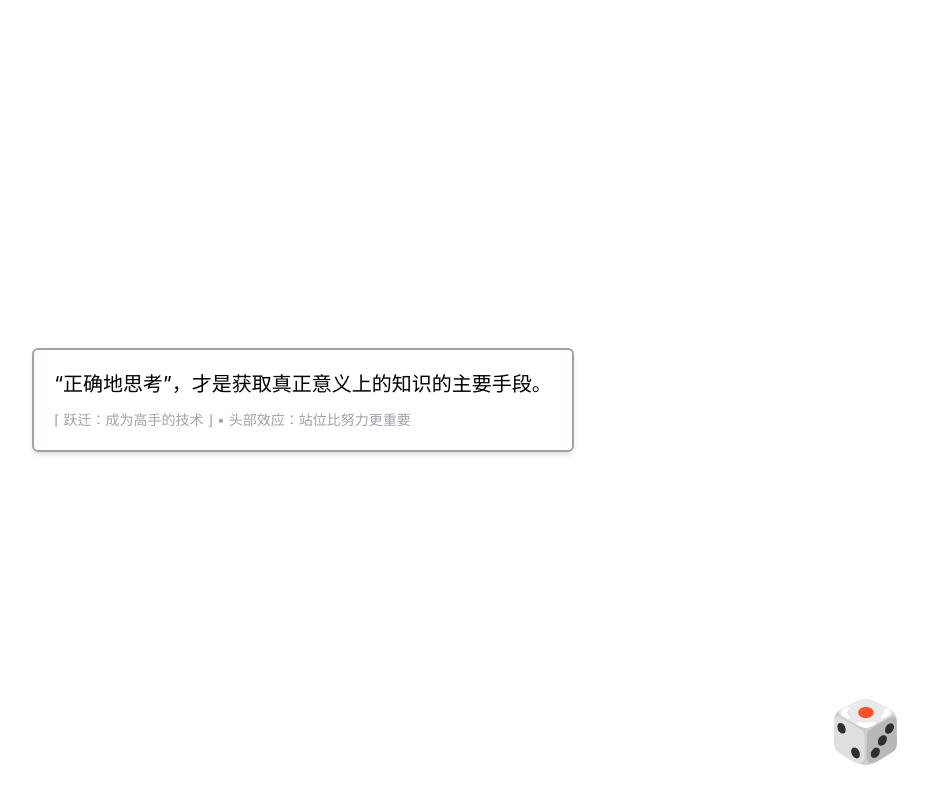
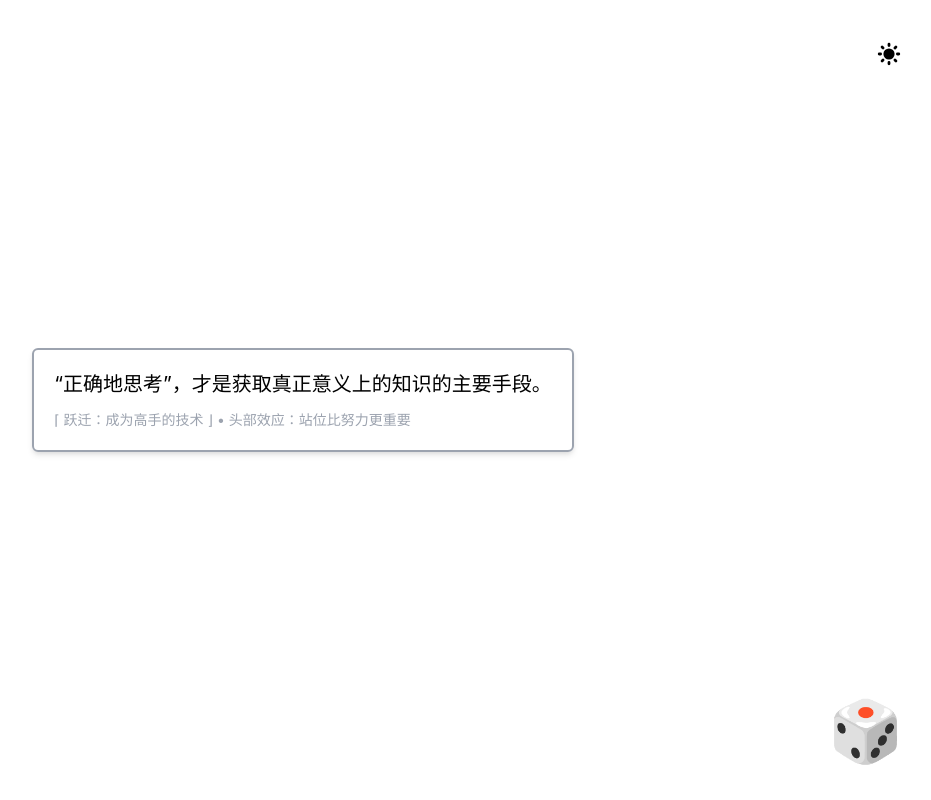
Before and after one commit to JooYoo/next-quote, a Next.js app: page / in a window 1280 px wide. Shown: the whole page, without its empty margins (337-1268 px from the left). Built offline with nearby package versions, Linux system fonts and the light colour scheme.

Commit message:
feat: them toggle btn

```diff
--- /dev/null
+++ b/components/ThemeToggle.tsx
@@ -0,0 +1,44 @@
+import { useEffect, useState } from 'react';
+import { useTheme } from 'next-themes';
+import { MoonIcon, SunIcon } from '@heroicons/react/solid';
+
+const ThemeToggle = () => {
+  const { systemTheme, theme, setTheme } = useTheme();
+  const [mounted, setMounted] = useState(false);
+
+  //init
+  useEffect(() => {
+    setMounted(true);
+  }, []);
+
+  const renderThemeChnager = () => {
+    // following logic will only run when component mounted
+    if (!mounted) return null;
+
+    // get current system theme
+    const currentTheme = theme === 'system' ? systemTheme : theme;
+
+    // toggle light/dark
+    if (currentTheme === 'dark') {
+      return (
+        <MoonIcon
+          className="w-7 h-7"
+          role="button"
+          onClick={() => setTheme('light')}
+        />
+      );
+    } else {
+      return (
+        <SunIcon
+          className="w-7 h-7"
+          role="button"
+          onClick={() => setTheme('dark')}
+        />
+      );
+    }
+  };
+
+  return <div className="absolute top-10 right-10">{renderThemeChnager()}</div>;
+};
+
+export default ThemeToggle;
--- a/pages/index.tsx
+++ b/pages/index.tsx
@@ -7,44 +7,18 @@ import styles from '../styles/Home.module.scss';
 import Quote from '../components/Quote';
 import { displayRdm } from '../util/utils';
 import { useEffect, useState } from 'react';
-import { useTheme } from 'next-themes';
-import { MoonIcon, SunIcon } from '@heroicons/react/solid';
+import ThemeToggle from '../components/ThemeToggle';
 
 export default function Home({
   books,
   rdmQuote,
   rdmHighlight,
 }: InferGetStaticPropsType<typeof getStaticProps>) {
-  const { systemTheme, theme, setTheme } = useTheme();
   const [rQuote, setRQuote] = useState(rdmQuote);
   const [rHighlight, setRHighlight] = useState(rdmHighlight);
 
-  // dark/light-mode toggle
-  const renderThemeChnager = () => {
-    // get current system theme
-    const currentTheme = theme === 'system' ? systemTheme : theme;
-
-    if (currentTheme === 'dark') {
-      return (
-        <SunIcon
-          className="w-7 h-7"
-          role="button"
-          onClick={() => setTheme('light')}
-        />
-      );
-    } else {
-      return (
-        <MoonIcon
-          className="w-7 h-7"
-          role="button"
-          onClick={() => setTheme('dark')}
-        />
-      );
-    }
-  };
-
-  // get init rdm
   useEffect(() => {
+    // get init rdm
     updateRdm();
   }, []);
 
@@ -63,8 +37,9 @@ export default function Home({
       </Head>
 
       <main className={styles.main}>
-        {/* TODO: need a Header Component
-        {renderThemeChnager()} */}
+        {/* <div className="absolute top-10 right-10">{renderThemeChnager()}</div> */}
+
+        <ThemeToggle />
         <Quote rdmHighlight={rHighlight} rdmQuote={rQuote} />
 
         <button
@@ -103,8 +78,6 @@ export async function getStaticProps() {
     };
   });
 
-  /* ---------------------------- random highlight ---------------------------- */
-
   return {
     props: {
       books,
```
